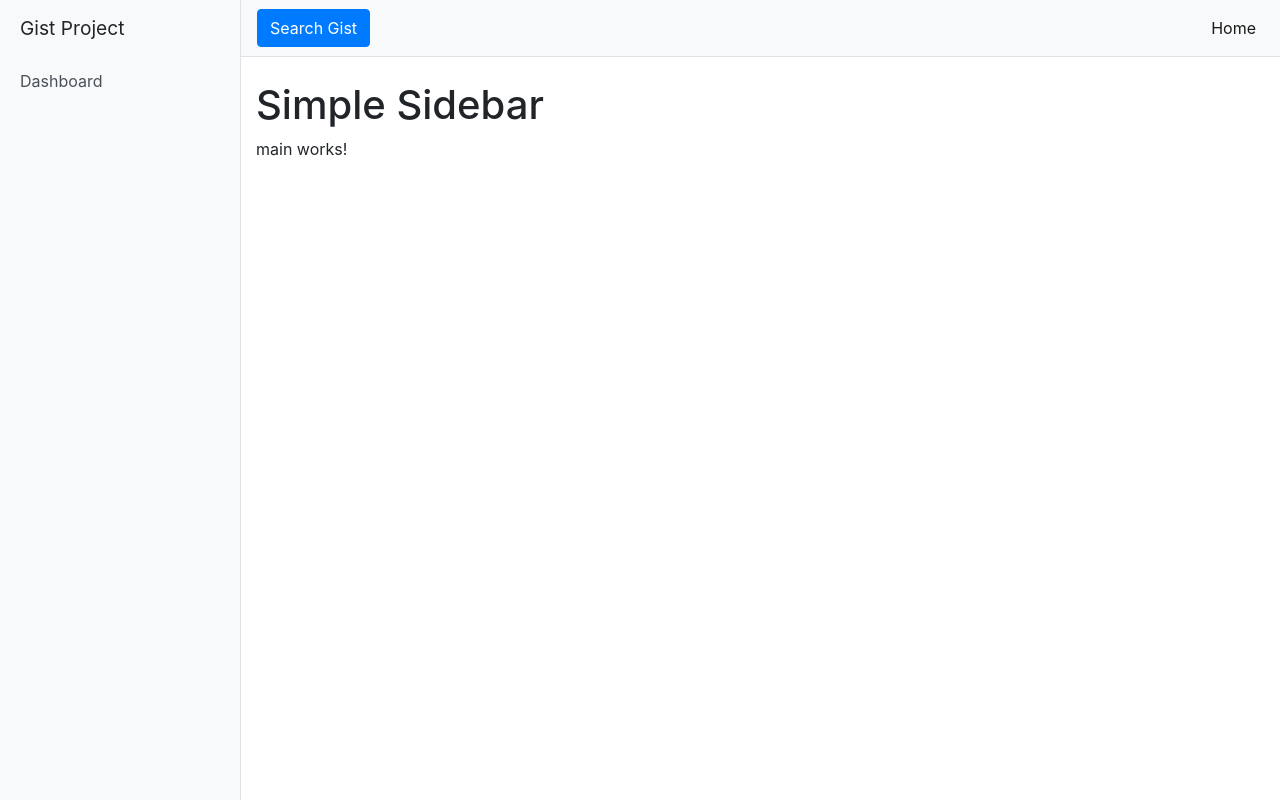
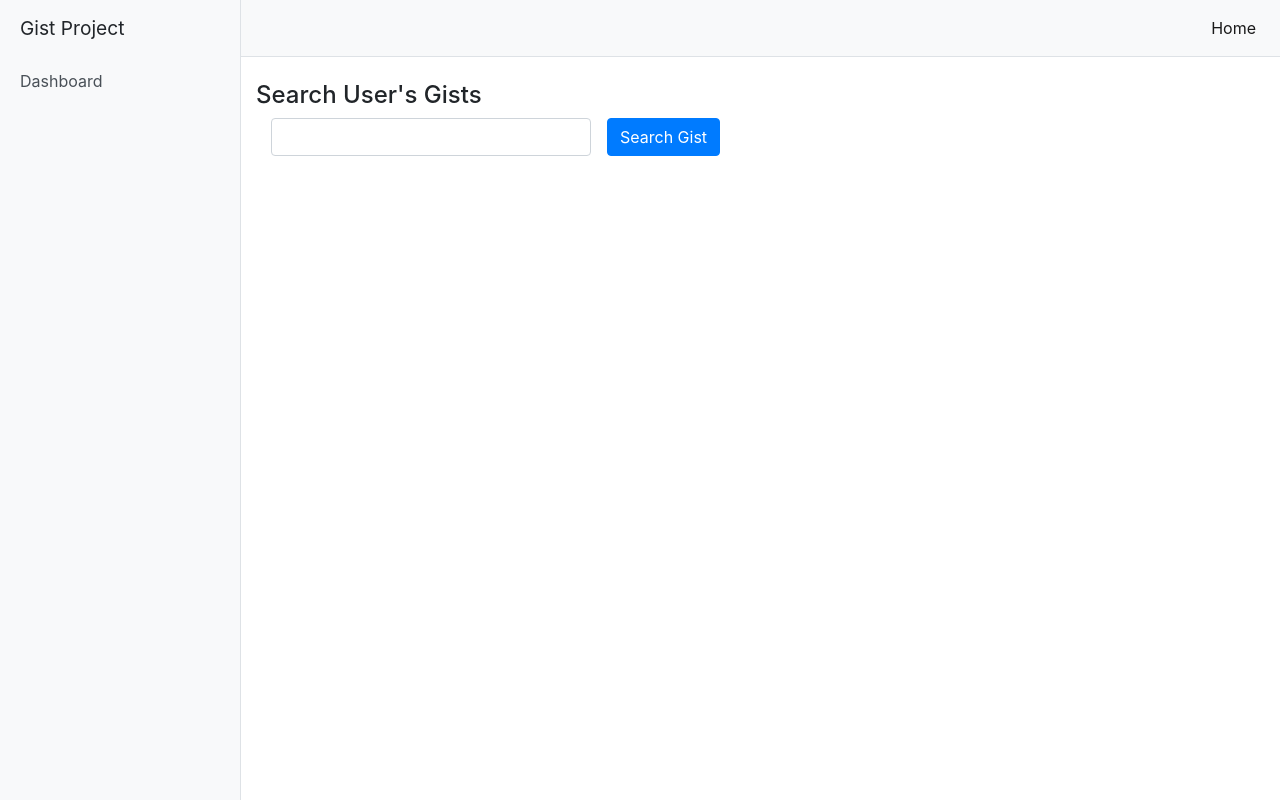
Before and after one commit to saad189/zameenprojectapp, an Angular app: page / in a window 1280 px wide. Built offline with nearby package versions, Linux system fonts and the light colour scheme.

Commit message:
List Displayed

```diff
--- a/src/app/Services/GitGistService/git-gist.service.ts
+++ b/src/app/Services/GitGistService/git-gist.service.ts
@@ -2,6 +2,7 @@ import { Injectable } from '@angular/core';
 import { Observable, throwError } from 'rxjs';
 import { catchError, map } from 'rxjs/operators';
 import { HttpClient } from '@angular/common/http';
+import { AppService } from '../AppService/app.service';
 
 const apiUrl = 'https://api.github.com';
 
@@ -11,10 +12,10 @@ const apiUrl = 'https://api.github.com';
 export class GitGistService {
   private gists = '/gists';
 
-  constructor(private http: HttpClient) {
+  constructor(private http: HttpClient, private appService: AppService) {
   }
 
-  searchUserGists(username: string): Observable<any> {
+  getUserGists(username: string): Observable<any> {
     const request = apiUrl + `/users/${username}${this.gists}`;
     return this.http.get(request)
       .pipe(map((response: any) => {
@@ -41,6 +42,7 @@ export class GitGistService {
   handlerror(errorObject: any) {
     const message = errorObject.error.message;
     console.log('error:', message);
+    this.appService.errormessage('Error', message);
     return throwError(errorObject.error);
   }
 
--- a/src/app/app-routing.module.ts
+++ b/src/app/app-routing.module.ts
@@ -1,9 +1,7 @@
 import { NgModule } from '@angular/core';
 import { Routes, RouterModule } from '@angular/router';
-import { AppComponent } from './app.component';
 import { GistdetailComponent } from './gistdetail/gistdetail.component';
 import { GistlistComponent } from './gistlist/gistlist.component';
-import { GistListResolve } from './gistlist/gistlist.resolve';
 import { MainComponent } from './main/main.component';
 
 
@@ -12,9 +10,7 @@ const routes: Routes = [
     path: '', component: MainComponent,
     children: [
       {
-        path: 'list/:userName', component: GistlistComponent, resolve: {
-          userGists: GistListResolve
-        }
+        path: 'list/:userName', component: GistlistComponent
       },
       {
         path: 'gist-detail/:gist_id', component: GistdetailComponent
--- a/src/app/app.component.html
+++ b/src/app/app.component.html
@@ -10,12 +10,11 @@
   <div id="page-content-wrapper">
 
     <nav class="navbar navbar-expand-lg navbar-light bg-light border-bottom">
-      <button class="btn btn-primary" id="menu-toggle">Search Gist</button>
-
+<!--
       <button class="navbar-toggler" type="button" data-toggle="collapse" data-target="#navbarSupportedContent"
         aria-controls="navbarSupportedContent" aria-expanded="false" aria-label="Toggle navigation">
         <span class="navbar-toggler-icon"></span>
-      </button>
+      </button> -->
 
       <div class="collapse navbar-collapse" id="navbarSupportedContent">
         <ul class="navbar-nav ml-auto mt-2 mt-lg-0">
@@ -40,7 +39,7 @@
     </nav>
 
     <div class="container-fluid">
-      <h1 class="mt-4">Simple Sidebar</h1>
+      <h4 class="mt-4">Search User's Gists</h4>
       <router-outlet></router-outlet>
     </div>
   </div>
--- a/src/app/app.module.ts
+++ b/src/app/app.module.ts
@@ -9,8 +9,9 @@ import { HttpClientModule } from '@angular/common/http';
 import { AppService } from './Services/AppService/app.service';
 import { GistlistComponent } from './gistlist/gistlist.component';
 import { GistdetailComponent } from './gistdetail/gistdetail.component';
-import { GistListResolve } from './gistlist/gistlist.resolve';
 import { MainComponent } from './main/main.component';
+import { FormsModule } from '@angular/forms';
+import { DatePipe } from '@angular/common';
 
 @NgModule({
   declarations: [
@@ -21,12 +22,13 @@ import { MainComponent } from './main/main.component';
   ],
   imports: [
     BrowserModule,
+    FormsModule,
     AppRoutingModule,
     HttpClientModule,
     BrowserAnimationsModule,
     ToastrModule.forRoot()
   ],
-  providers: [GitGistService, AppService, GistListResolve],
+  providers: [GitGistService, AppService, DatePipe],
   bootstrap: [AppComponent]
 })
 export class AppModule { }
--- a/src/app/gistlist/gistlist.component.html
+++ b/src/app/gistlist/gistlist.component.html
@@ -1,4 +1,4 @@
-<div class="container">
+<div *ngIf="userGists.length > 0" class="container">
   <div class="row">
     <div class="table-for-listing">
       <table class="table table-borderless table-hover">
@@ -16,7 +16,13 @@
           <tr *ngFor="let item of userGists">
             <td><strong>{{item.id}}</strong></td>
             <td>{{item.url}}</td>
-            <td>{{item.forkInfo[0].avatar_url}} {{item.forkInfo[1].avatar_url}} {{item.forkInfo[2].avatar_url}}</td>
+            <td>
+              <div *ngIf="item.forkInfo" [class]="item.forkInfo?.length > 0 ? 'imageHolder' : 'd-none' ">
+                <img [src]="item.forkInfo[0]?.avatar_url">
+                <img [src]="item.forkInfo[1]?.avatar_url">
+                <img [src]="item.forkInfo[2]?.avatar_url">
+              </div>
+            </td>
             <td>{{item.tagArray[0]}}</td>
             <td>{{item.truncated}}</td>
             <td>{{item.Time | date : 'MMM d, y'}}</td>
--- a/src/app/gistlist/gistlist.component.scss
+++ b/src/app/gistlist/gistlist.component.scss
@@ -13,7 +13,6 @@
           }
           th {
             font-size: 14px;
-            font-family: "Poppins";
             color: #131523;
             font-weight: 500;
             height: 48px;
@@ -30,18 +29,11 @@
           }
           td {
             font-size: 12px;
-            font-family: "Poppins";
             color: #131523;
             font-weight: normal;
             padding: 5px;
             vertical-align: middle;
             height: 38px;
-            .cancel {
-              color: #FF0000;
-            }
-            .confirm {
-              color: #629552;
-            }
             a.action-link {
               color: #131523;
               text-decoration: underline;
@@ -54,20 +46,20 @@
               margin-left: 20px;
               mat-icon.mat-icon {font-size: 15px; position: absolute; margin-left: -30px; margin-top: 2px;}
             }
-            span.Upcomings {
-              margin-left: 20px; color: #F7A733 !important;
-              mat-icon.mat-icon {font-size: 15px; position: absolute; margin-left: -30px; margin-top: 2px;}
-            }
-            span.Confirmed {
-              margin-left: 18px; color: #72BB53 !important;
-              mat-icon.mat-icon {font-size: 15px; position: absolute; margin-left: -32px; margin-top: 2px;}
-            }
-            span.PendingCross {
-              margin-left: 20px; color: #EE3D21 !important;
-              mat-icon.mat-icon {font-size: 15px; position: absolute; margin-left: -30px; margin-top: 2px;}
-            }
           }
         }
       }
     }
   }
+
+  .imageHolder{
+    display: inline-block;
+    img{
+      max-width: 50px;
+      max-height: 50px;
+      border-radius: 4px;
+      padding: 5px;
+      margin: 10px;
+      border: 1px solid blueviolet;
+    }
+  }
--- a/src/app/gistlist/gistlist.component.ts
+++ b/src/app/gistlist/gistlist.component.ts
@@ -1,4 +1,5 @@
 import { Component, OnInit } from '@angular/core';
+import { ActivatedRoute, ActivatedRouteSnapshot } from '@angular/router';
 import { AppService } from '../Services/AppService/app.service';
 import { GitGistService } from '../Services/GitGistService/git-gist.service';
 
@@ -9,17 +10,17 @@ import { GitGistService } from '../Services/GitGistService/git-gist.service';
 })
 export class GistlistComponent implements OnInit {
 
-  publicGists: IUserGist[];
-  userGists: IUserGist[];
-  constructor(private gistService: GitGistService, private appService: AppService) { }
+  userGists: IUserGist[] = [];
+  constructor(private gistService: GitGistService, private appService: AppService, private route: ActivatedRoute) { }
 
   ngOnInit() {
-    //this.openGistContent('6cad326836d38bd3a7ae');
-    this.showSingleUserGist('octocat');
+    const userName = String(this.route.snapshot.paramMap.get('userName'));
+    this.showSingleUserGist(userName);
+    console.log('gits:', this.userGists);
   }
 
   showSingleUserGist(userName: string) {
-    this.gistService.searchUserGists(userName).subscribe(response => {
+    this.gistService.getUserGists(userName).subscribe(response => {
 
       this.userGists = response;
       console.log(response);
--- a/src/app/gistlist/gistlist.resolve.ts
+++ /dev/null
@@ -1,13 +0,0 @@
-import { Injectable } from '@angular/core';
-import { Resolve, ActivatedRouteSnapshot } from '@angular/router';
-import { Observable } from 'rxjs';
-import { GitGistService } from '../Services/GitGistService/git-gist.service';
-
-@Injectable()
-export class GistListResolve implements Resolve<any> {
-    constructor(public gistService: GitGistService) { }
-    resolve(route: ActivatedRouteSnapshot): Observable<any> {
-        const userName = String(route.paramMap.get('userName'));
-        return this.gistService.searchUserGists(userName);
-    }
-}
--- a/src/app/main/main.component.html
+++ b/src/app/main/main.component.html
@@ -1 +1,12 @@
-<p>main works!</p>
+<div class="container">
+  <div class="row">
+    <div class="col md-2">
+      <input type="text" class="form-control pl-2" [(ngModel)]="userName">
+      <button class="btn btn-primary" routerLink="/list/{{userName}}">Search Gist</button>
+    </div>
+  </div>
+  <div class="row">
+    <router-outlet></router-outlet>
+
+  </div>
+</div>
--- a/src/app/main/main.component.scss
+++ b/src/app/main/main.component.scss
@@ -0,0 +1,9 @@
+.col {
+    display: -webkit-inline-box;
+}
+input{
+    width: 20rem;
+}
+button{
+    margin-left: 1rem;
+}
--- a/src/app/main/main.component.ts
+++ b/src/app/main/main.component.ts
@@ -7,6 +7,7 @@ import { Component, OnInit } from '@angular/core';
 })
 export class MainComponent implements OnInit {
 
+  public userName = '';
   constructor() { }
 
   ngOnInit() {
```
